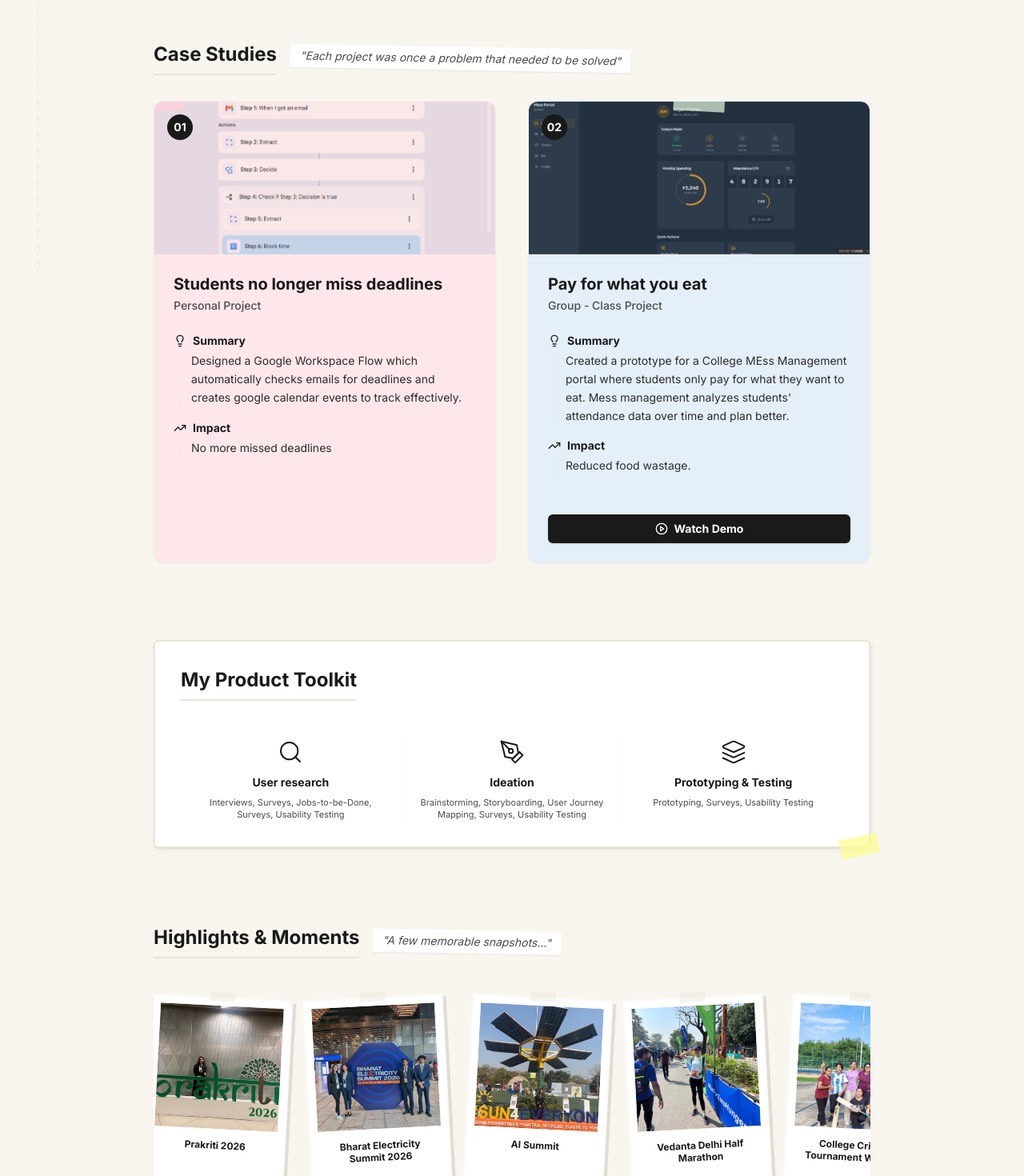
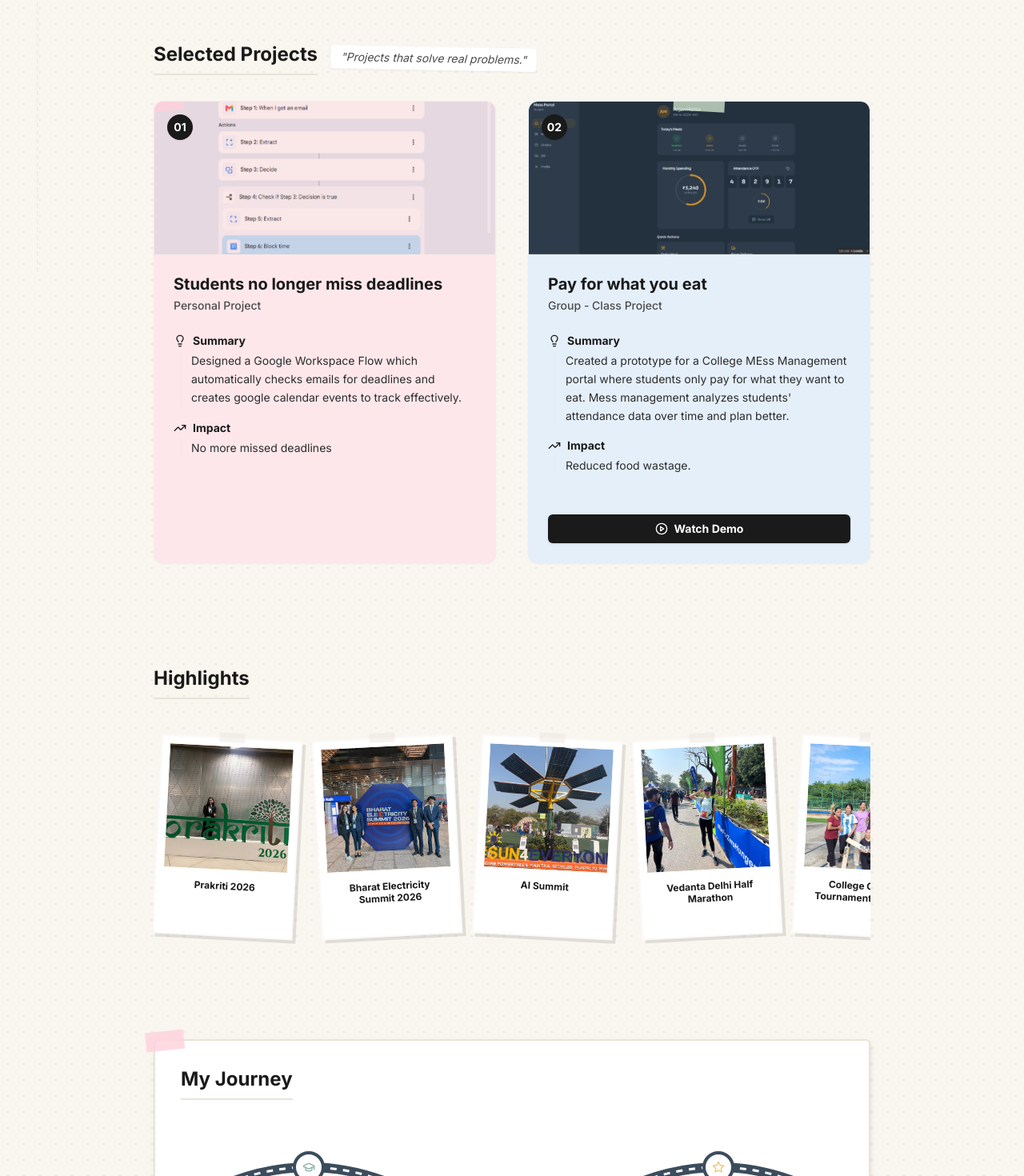
Before and after one commit to lifeisgood15/shaily-portfolio-vercelv1, a React (Vite) app: page / in a window 1280 px wide. Shown: the part 460-1930 px from the top of the page at 80% size. Built offline with nearby package versions, Linux system fonts and the light colour scheme.

Commit message:
textual changes

```diff
--- a/index.html
+++ b/index.html
@@ -1,15 +1,20 @@
-<!DOCTYPE html>
+<!doctype html>
 <html lang="en">
   <head>
     <meta charset="UTF-8" />
     <link rel="icon" type="image/svg+xml" href="/vite.svg" />
     <meta name="viewport" content="width=device-width, initial-scale=1.0" />
-    <link rel="preconnect" href="https://fonts.googleapis.com">
-    <link rel="preconnect" href="https://fonts.gstatic.com" crossorigin>
-    <link href="https://fonts.googleapis.com/css2?family=Inter:wght@300;400;500;600;700&display=swap" rel="stylesheet">
-    <title>Product Manager Portfolio</title>
+    <link rel="preconnect" href="https://fonts.googleapis.com" />
+    <link rel="preconnect" href="https://fonts.gstatic.com" crossorigin />
+    <link
+      href="https://fonts.googleapis.com/css2?family=Inter:wght@300;400;500;600;700&display=swap"
+      rel="stylesheet"
+    />
+    <title>Shaily Pandey - Product Manager</title>
   </head>
-  <body class="bg-paper font-sans text-ink selection:bg-tape-pink selection:text-ink-dark">
+  <body
+    class="bg-paper font-sans text-ink selection:bg-tape-pink selection:text-ink-dark"
+  >
     <div id="root"></div>
     <script type="module" src="/src/main.jsx"></script>
   </body>
--- a/src/App.jsx
+++ b/src/App.jsx
@@ -1,12 +1,12 @@
-import React from 'react';
-import portfolioData from '../portfolio-data.json';
-import Header from './components/Header';
-import Timeline from './components/Timeline';
-import Projects from './components/Projects';
-import Toolkit from './components/Toolkit';
-import Highlights from './components/Highlights';
-import Navigation from './components/Navigation';
-import CustomCursor from './components/CustomCursor';
+import React from "react";
+import portfolioData from "../portfolio-data.json";
+import Header from "./components/Header";
+import Timeline from "./components/Timeline";
+import Projects from "./components/Projects";
+import Toolkit from "./components/Toolkit";
+import Highlights from "./components/Highlights";
+import Navigation from "./components/Navigation";
+import CustomCursor from "./components/CustomCursor";
 
 function App() {
   return (
@@ -22,25 +22,28 @@ function App() {
           <Header data={portfolioData} />
         </div>
 
-
-
         <div id="projects" className="scroll-mt-24">
           <Projects projects={portfolioData.projects} />
         </div>
 
-        <div id="toolkit" className="space-y-8 scrapbook-border p-6 md:p-8 tape-yellow shadow-scrapbook bg-white scroll-mt-24">
+        {/* <div id="toolkit" className="space-y-8 scrapbook-border p-6 md:p-8 tape-yellow shadow-scrapbook bg-white scroll-mt-24">
           <h2 className="text-2xl font-bold text-ink-dark border-b-2 border-paper-dark pb-2 inline-block">
             {portfolioData.toolkit.title}
           </h2>
           <Toolkit toolkit={portfolioData.toolkit} />
-        </div>
+        </div> */}
 
         <div id="moments" className="scroll-mt-24">
           <Highlights highlights={portfolioData.highlights} />
         </div>
 
-        <div id="journey" className="space-y-12 scrapbook-border p-6 md:p-8 tape-pink shadow-scrapbook bg-white scroll-mt-24">
-          <h2 className="text-2xl font-bold text-ink-dark border-b-2 border-paper-dark pb-2 inline-block">My Journey</h2>
+        <div
+          id="journey"
+          className="space-y-12 scrapbook-border p-6 md:p-8 tape-pink shadow-scrapbook bg-white scroll-mt-24"
+        >
+          <h2 className="text-2xl font-bold text-ink-dark border-b-2 border-paper-dark pb-2 inline-block">
+            My Journey
+          </h2>
           <Timeline timeline={portfolioData.about.timeline} />
         </div>
       </main>
@@ -48,14 +51,23 @@ function App() {
       <footer id="contact" className="mt-20 pb-12 scroll-mt-24 w-full">
         {/* Contact strip */}
         <div className="border-t-2 border-paper-dark pt-8 w-full">
-          <p className="text-xs font-semibold uppercase tracking-widest text-ink-light mb-4">Get in touch</p>
+          <p className="text-xs font-semibold uppercase tracking-widest text-ink-light mb-4">
+            Get in touch
+          </p>
           <div className="flex flex-row flex-wrap items-center gap-x-6 gap-y-3">
-            <h1 className="text-sm font-medium text-ink-dark">Lets talk over your <span style={{ color: "#8a4e54", fontWeight: "bold" }}>[insert favourite beverage]</span></h1>
+            <h1 className="text-sm font-medium text-ink-dark">
+              Lets talk over your{" "}
+              <span style={{ color: "#8a4e54", fontWeight: "bold" }}>
+                [insert favourite beverage]
+              </span>
+            </h1>
             <span className="text-paper-dark/40 hidden sm:inline">—</span>
             {portfolioData.contact.methods.map((method, index) => {
-              const isEmail = method.platform.toLowerCase() === 'email';
+              const isEmail = method.platform.toLowerCase() === "email";
               const displayText = isEmail ? method.handle : method.platform;
-              const linkHref = isEmail ? `mailto:${method.handle}` : method.handle;
+              const linkHref = isEmail
+                ? `mailto:${method.handle}`
+                : method.handle;
               return (
                 <a
                   key={index}
@@ -71,8 +83,10 @@ function App() {
           </div>
 
           <div className="mt-8 flex flex-col sm:flex-row justify-between items-start sm:items-center gap-2 text-xs text-ink-light">
-            <p>© {portfolioData.name} {new Date().getFullYear()}</p>
-            <p>Made with 💗 by {portfolioData.name.split(' ')[0]}</p>
+            <p>
+              © {portfolioData.name} {new Date().getFullYear()}
+            </p>
+            <p>Made with 💗 by {portfolioData.name.split(" ")[0]}</p>
           </div>
         </div>
       </footer>
--- a/src/components/Highlights.jsx
+++ b/src/components/Highlights.jsx
@@ -1,8 +1,10 @@
-import React from 'react';
-import { Image as ImageIcon } from 'lucide-react';
+import React from "react";
+import { Image as ImageIcon } from "lucide-react";
 
 // Import all images from the highlights folder at build time (Vite requires this for src/ assets)
-const highlightImages = import.meta.glob('../resources/highlights/*', { eager: true });
+const highlightImages = import.meta.glob("../resources/highlights/*", {
+  eager: true,
+});
 
 // Helper: resolve filename → imported URL
 const getImageSrc = (filename) => {
@@ -19,7 +21,7 @@ const PhotoCard = ({ highlight, index, keyProp }) => {
       key={keyProp}
       className={`
         bg-white p-2 pb-6 border-2 border-paper-dark/20 shadow-photo relative group hover:z-10 hover:scale-110 transition-transform flex-shrink-0 w-44
-        ${index % 2 === 0 ? 'rotate-[-3deg]' : 'rotate-[3deg]'}
+        ${index % 2 === 0 ? "rotate-[-3deg]" : "rotate-[3deg]"}
       `}
     >
       {/* Tape strip */}
@@ -46,35 +48,50 @@ const PhotoCard = ({ highlight, index, keyProp }) => {
 
 const Highlights = ({ highlights }) => {
   // Duplicate for seamless marquee loop
-  const duplicatedHighlights = [...highlights, ...highlights, ...highlights, ...highlights];
+  const duplicatedHighlights = [
+    ...highlights,
+    ...highlights,
+    ...highlights,
+    ...highlights,
+  ];
 
   return (
     <div className="py-8">
       <div className="flex items-center gap-4 mb-8">
-        <h2 className="text-2xl font-bold text-ink-dark border-b-2 border-paper-dark pb-2">Highlights &amp; Moments</h2>
-        <div className="text-sm text-ink-light italic bg-white px-3 py-1 rounded shadow-sm border border-paper-dark/20 rotate-1">
-          "A few memorable snapshots..."
-        </div>
+        <h2 className="text-2xl font-bold text-ink-dark border-b-2 border-paper-dark pb-2">
+          Highlights
+        </h2>
+        {/* <div className="text-sm text-ink-light italic bg-white px-3 py-1 rounded shadow-sm border border-paper-dark/20 rotate-1">
+          "I live for moments like th"
+        </div> */}
       </div>
 
       {/* Marquee Scrolling Container */}
       <div className="relative w-full overflow-hidden pb-8 pt-4">
         <div className="flex w-max animate-marquee hover:[animation-play-state:paused]">
-
           {/* First set */}
           <div className="flex gap-6 pr-6">
             {duplicatedHighlights.map((highlight, index) => (
-              <PhotoCard key={index} highlight={highlight} index={index} keyProp={index} />
+              <PhotoCard
+                key={index}
+                highlight={highlight}
+                index={index}
+                keyProp={index}
+              />
             ))}
           </div>
 
           {/* Second identical set for seamless looping */}
           <div className="flex gap-6 pr-6">
             {duplicatedHighlights.map((highlight, index) => (
-              <PhotoCard key={'dup-' + index} highlight={highlight} index={index} keyProp={'dup-' + index} />
+              <PhotoCard
+                key={"dup-" + index}
+                highlight={highlight}
+                index={index}
+                keyProp={"dup-" + index}
+              />
             ))}
           </div>
-
         </div>
       </div>
     </div>
--- a/src/components/Projects.jsx
+++ b/src/components/Projects.jsx
@@ -1,8 +1,18 @@
-import React, { useState } from 'react';
-import { ArrowRight, Lightbulb, TrendingUp, ChevronDown, ChevronUp, PlayCircle, ImageOff } from 'lucide-react';
+import React, { useState } from "react";
+import {
+  ArrowRight,
+  Lightbulb,
+  TrendingUp,
+  ChevronDown,
+  ChevronUp,
+  PlayCircle,
+  ImageOff,
+} from "lucide-react";
 
 // Import all images from project-backdrops at build time (Vite requirement for src/ assets)
-const projectImages = import.meta.glob('../resources/project-backdrops/*', { eager: true });
+const projectImages = import.meta.glob("../resources/project-backdrops/*", {
+  eager: true,
+});
 
 // Helper: resolve image filename to its imported URL
 const getImageSrc = (filename) => {
@@ -15,25 +25,32 @@ const Projects = ({ projects }) => {
   const [showAll, setShowAll] = useState(false);
 
   // Pastel colors for project cards to fit the scrapbook aesthetic
-  const cardColors = ['bg-[#fde7eb]', 'bg-[#e5effa]', 'bg-[#e7f5ed]', 'bg-[#fff5e6]'];
-  const tapeColors = ['tape-pink', 'tape-blue', 'tape-yellow', 'tape-pink'];
+  const cardColors = [
+    "bg-[#fde7eb]",
+    "bg-[#e5effa]",
+    "bg-[#e7f5ed]",
+    "bg-[#fff5e6]",
+  ];
+  const tapeColors = ["tape-pink", "tape-blue", "tape-yellow", "tape-pink"];
 
   const displayedProjects = showAll ? projects : projects.slice(0, 4);
 
   return (
     <div className="py-8">
       <div className="flex items-center gap-4 mb-8">
-        <h2 className="text-2xl font-bold text-ink-dark border-b-2 border-paper-dark pb-2">Case Studies</h2>
+        <h2 className="text-2xl font-bold text-ink-dark border-b-2 border-paper-dark pb-2">
+          Selected Projects
+        </h2>
         <div className="text-sm text-ink-light italic bg-white px-3 py-1 rounded shadow-sm border border-paper-dark/20 rotate-1">
-          "Each project was once a problem that needed to be solved"
+          "Projects that solve real problems."
         </div>
       </div>
 
       <div className="grid grid-cols-1 md:grid-cols-2 gap-6 md:gap-10">
         {displayedProjects.map((project, index) => {
           const imageSrc = getImageSrc(project.image);
-          const showDemo = project['show-demo'] === true;
-          const showReadMore = project['show-read-more'] === true;
+          const showDemo = project["show-demo"] === true;
+          const showReadMore = project["show-read-more"] === true;
           const hasButtons = showDemo || showReadMore;
 
           return (
@@ -62,19 +79,25 @@ const Projects = ({ projects }) => {
                 )}
                 {/* Number badge */}
                 <div className="absolute top-4 left-4 w-8 h-8 rounded-full bg-ink-dark text-white flex items-center justify-center font-bold text-sm shadow-sm z-10">
-                  {String(index + 1).padStart(2, '0')}
+                  {String(index + 1).padStart(2, "0")}
                 </div>
               </div>
 
               <div className="p-6 flex-1 flex flex-col">
-                <h3 className="text-xl font-bold text-ink-dark mb-1 leading-tight">{project.title}</h3>
-                <p className="text-sm font-medium text-ink-light mb-6">{project.role}</p>
+                <h3 className="text-xl font-bold text-ink-dark mb-1 leading-tight">
+                  {project.title}
+                </h3>
+                <p className="text-sm font-medium text-ink-light mb-6">
+                  {project.role}
+                </p>
 
                 <div className="space-y-4 flex-1">
                   <div>
                     <div className="flex items-center gap-2 mb-1">
                       <Lightbulb className="w-4 h-4 text-ink-dark" />
-                      <h4 className="text-sm font-bold text-ink-dark">Summary</h4>
+                      <h4 className="text-sm font-bold text-ink-dark">
+                        Summary
+                      </h4>
                     </div>
                     <p className="text-sm text-ink leading-relaxed border-l-2 border-paper-dark/30 pl-3 ml-2">
                       {project.summary}
@@ -84,7 +107,9 @@ const Projects = ({ projects }) => {
                   <div>
                     <div className="flex items-center gap-2 mb-1">
                       <TrendingUp className="w-4 h-4 text-ink-dark" />
-                      <h4 className="text-sm font-bold text-ink-dark">Impact</h4>
+                      <h4 className="text-sm font-bold text-ink-dark">
+                        Impact
+                      </h4>
                     </div>
                     <p className="text-sm text-ink leading-relaxed border-l-2 border-paper-dark/30 pl-3 ml-2">
                       {project.impact}
@@ -96,7 +121,12 @@ const Projects = ({ projects }) => {
                 {hasButtons && (
                   <div className="mt-8 pt-4 border-t border-paper-dark/10 flex flex-col sm:flex-row gap-3">
                     {showDemo && (
-                      <button className="flex-1 flex items-center justify-center gap-2 px-4 py-2 bg-ink-dark text-white rounded-md text-sm font-bold shadow hover:bg-ink transition-colors group/btn" onClick={() => window.open(project['demo-url'], "_blank")}>
+                      <button
+                        className="flex-1 flex items-center justify-center gap-2 px-4 py-2 bg-ink-dark text-white rounded-md text-sm font-bold shadow hover:bg-ink transition-colors group/btn"
+                        onClick={() =>
+                          window.open(project["demo-url"], "_blank")
+                        }
+                      >
                         <PlayCircle className="w-4 h-4 group-hover/btn:scale-110 transition-transform" />
                         Watch Demo
                       </button>
```
Also changed, not shown: src/components/Navigation.jsx (+19 -12 lines).
